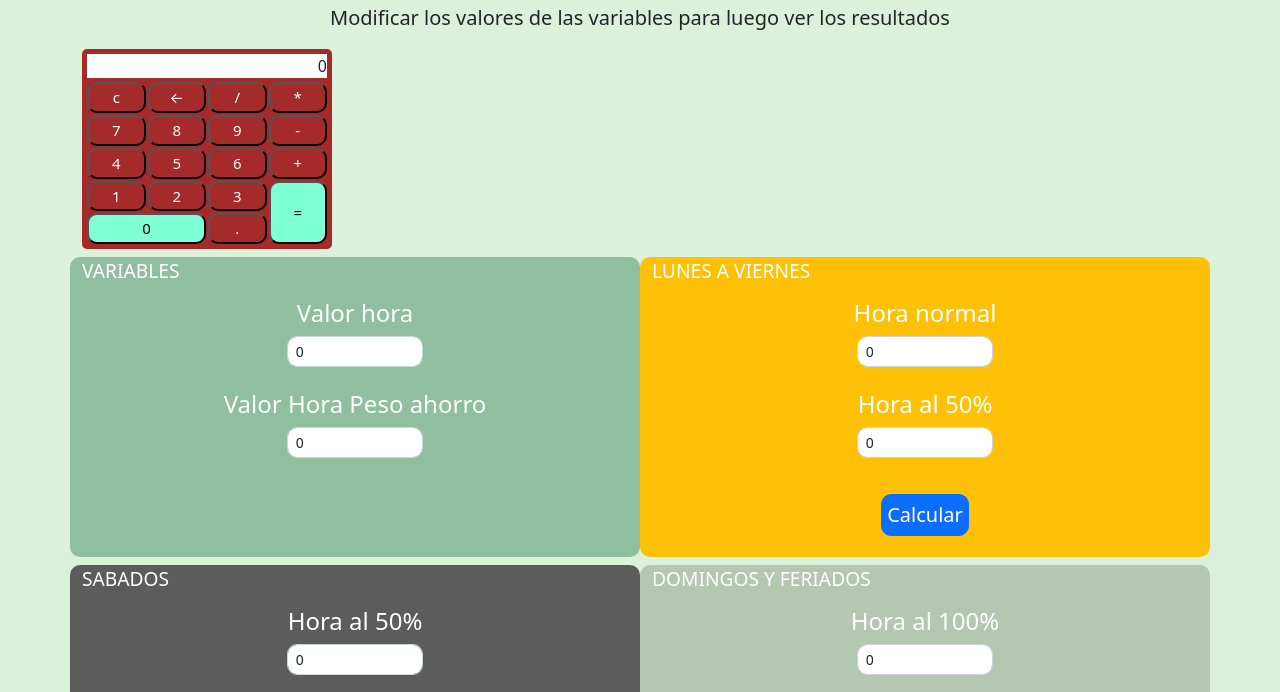
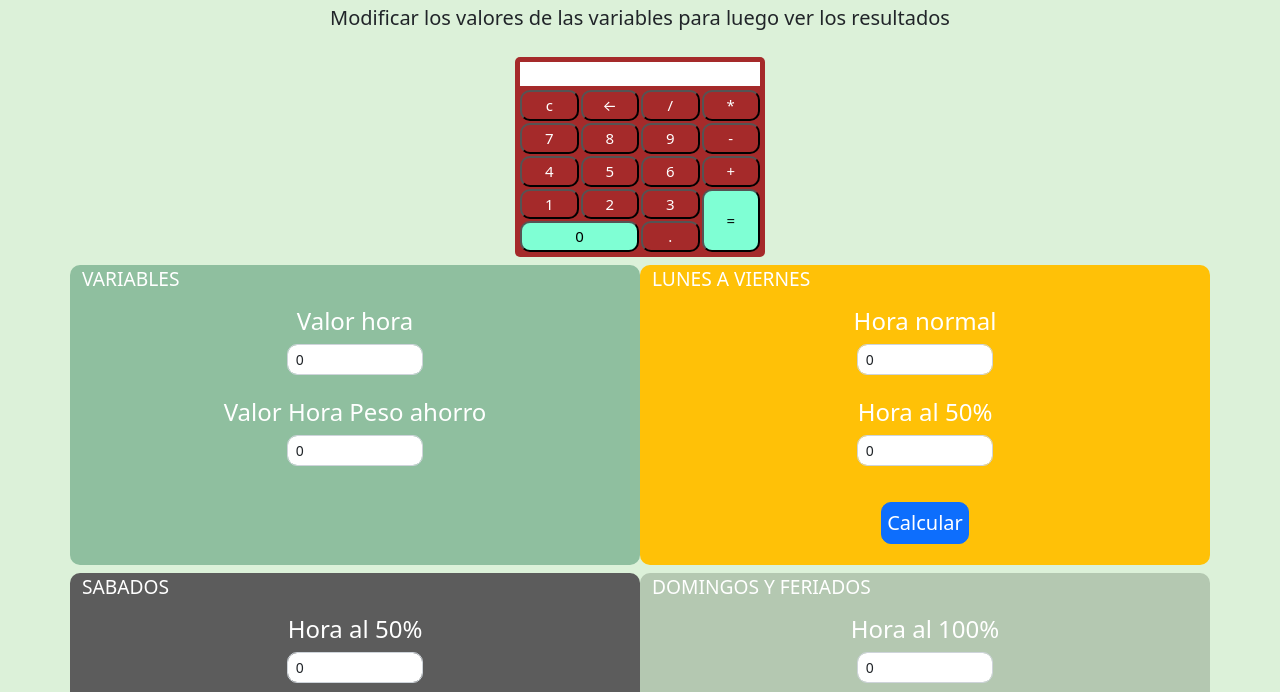
Before and after one commit to isidrov31/CalculadoraSueldo, a plain HTML site: page index.html in a window 1280 px wide. Shown: the part 53-745 px from the top of the page. Drawn offline with nearby package versions, Linux system fonts and the light colour scheme.

Commit message:
calculadora centrada

```diff
--- a/index.html
+++ b/index.html
@@ -24,6 +24,10 @@
 
             <div class="container">
 
+                <div class="row my-2">
+
+                    <div class="col-md-12">
+
                         <div id="calculadora">
 
                             <div class="pantalla">0</div>
@@ -47,6 +51,14 @@
                             <button class="btns-calc">.</button>
 
                         </div>
+
+
+
+                    </div>
+
+                </div>
+
+
 
 
                 <div class="row my-2">
@@ -204,6 +216,7 @@
 
                         <button type="button" class="btn btn-primary btn-sm calcularPesoAhorro">Calcular Peso Ahorro</button>
                         <button type="button" class="btn btn-primary btn-sm SumarPesoAhorro">Sumar Peso Ahorro</button>
+
                         <button type="button" class="btn btn-primary btn-sm reset">Resetear</button>
 
 
--- a/style.css
+++ b/style.css
@@ -182,3 +182,9 @@ body{
 .row{
     color: white;
 }
+
+.col-md-12{
+    display: flex;
+    align-items: center;
+    justify-content: center;
+}
```
Lines whose indentation alone changed are shown as unchanged.
